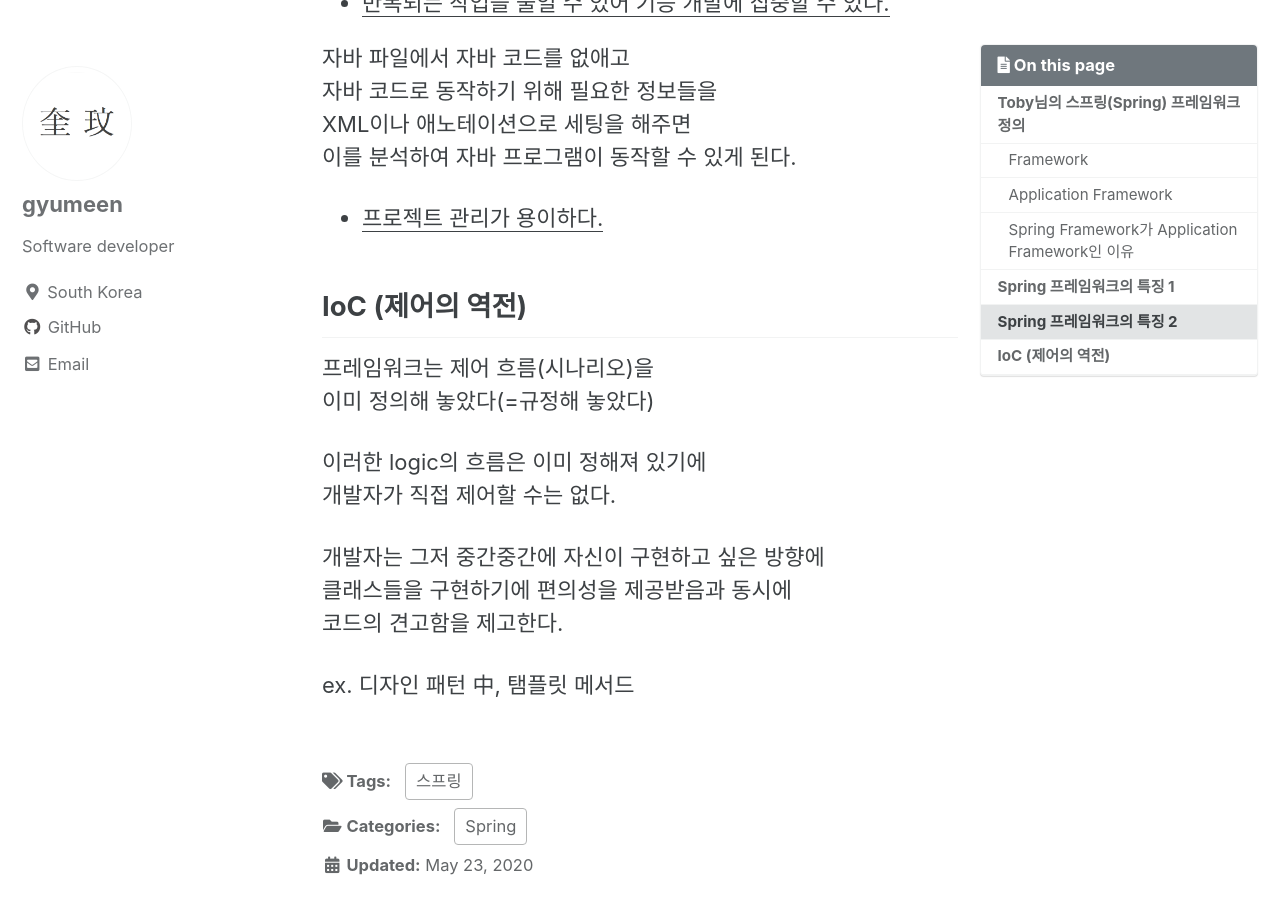
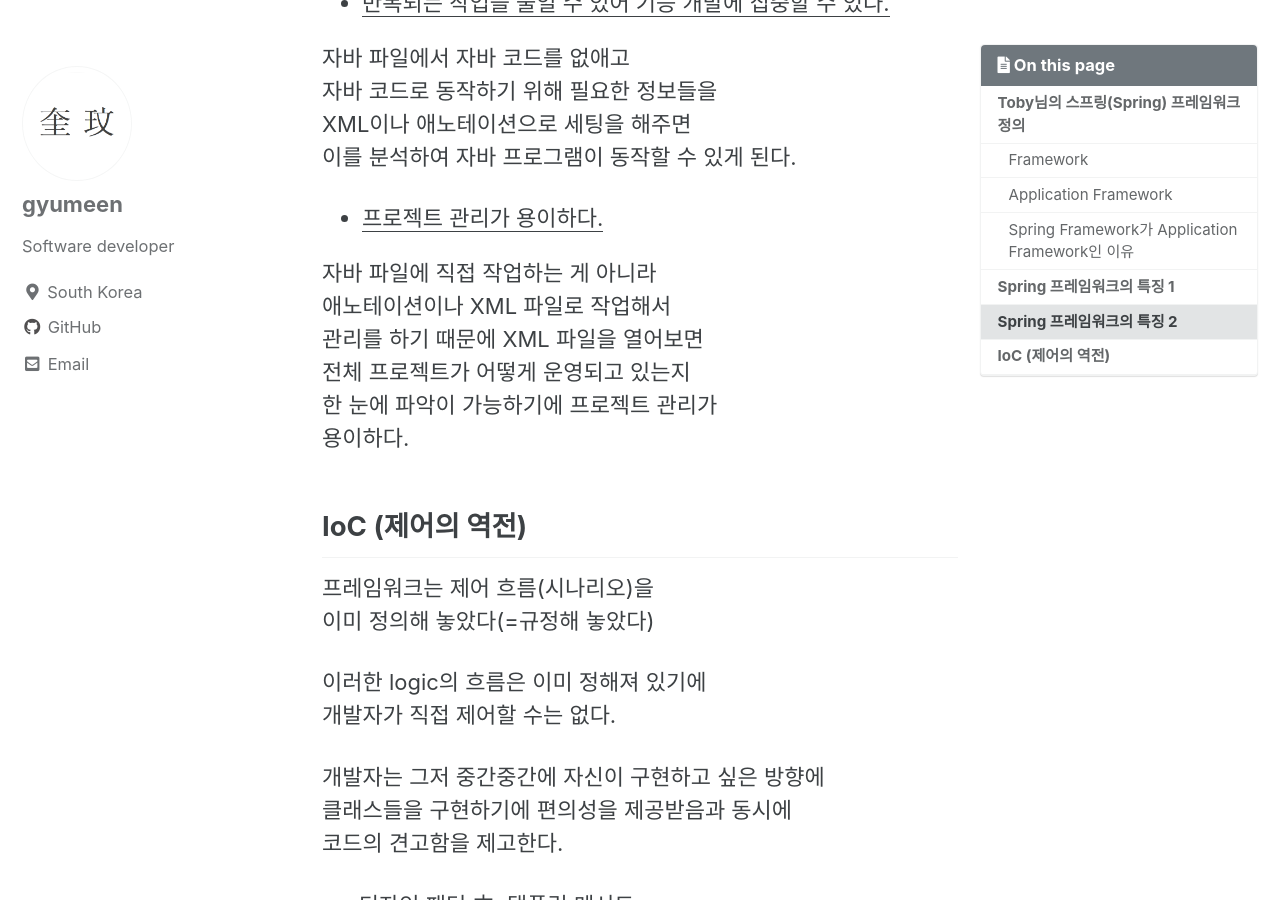
Before and after one commit to gyumeen/gyumeen.github.io, a Jekyll site: the page built from _posts/2021/Spring/2021-01-13-Spring framework - basic.md, in a window 1280 px wide and 900 px high, scrolled down 3777 px. Built offline with Jekyll 4.4.1, drawn with Linux system fonts in a browser that asks for light colours; cached includes are drawn as plain includes; comment, search, counter and statistics services are not loaded.

Commit message:
Update 2021-01-13-Spring framework - basic.md

```diff
--- a/_posts/2021/Spring/2021-01-13-Spring framework - basic.md
+++ b/_posts/2021/Spring/2021-01-13-Spring framework - basic.md
@@ -128,6 +128,13 @@ XML이나 애노테이션으로 세팅을 해주면
 
 - <U>프로젝트 관리가 용이하다.</U>
 
+자바 파일에 직접 작업하는 게 아니라
+애노테이션이나 XML 파일로 작업해서
+관리를 하기 때문에 XML 파일을 열어보면
+전체 프로젝트가 어떻게 운영되고 있는지
+한 눈에 파악이 가능하기에 프로젝트 관리가
+용이하다.
+
 
 
 
```
